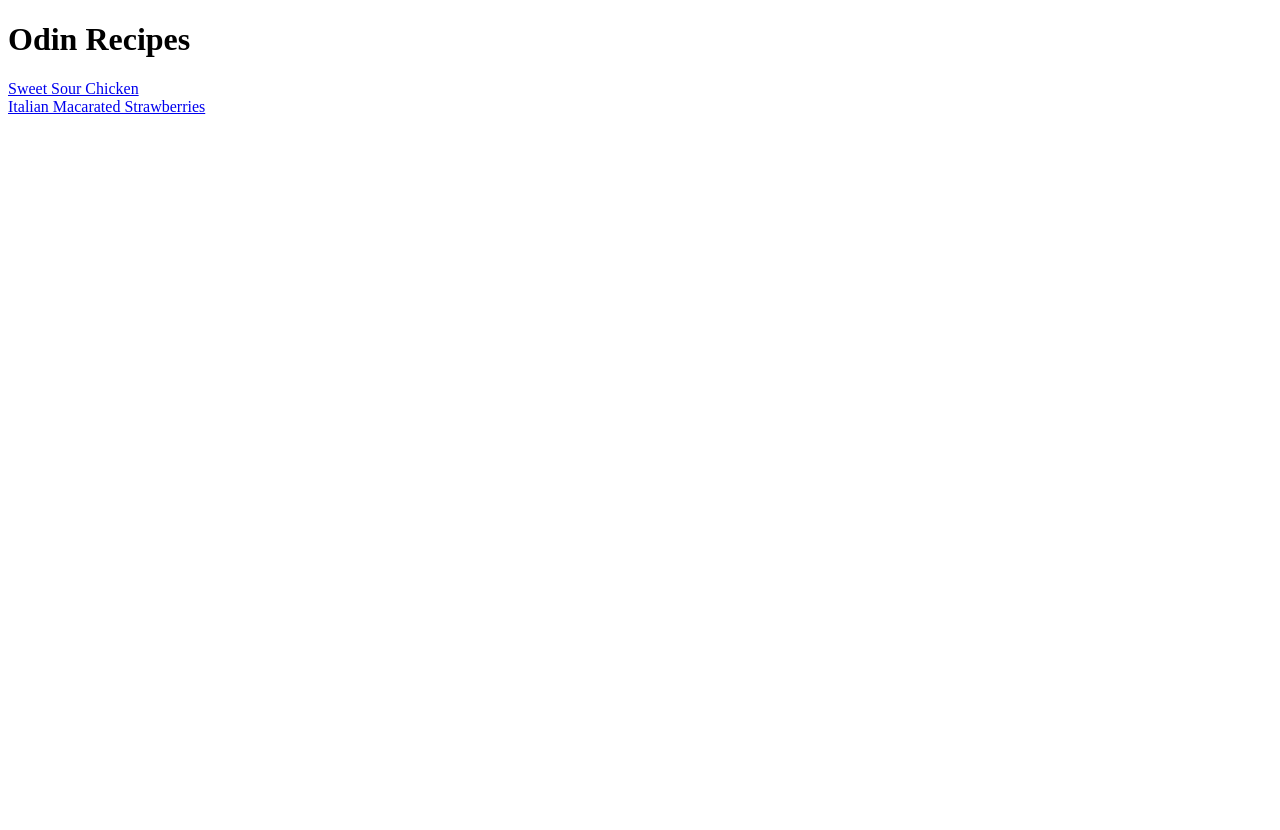
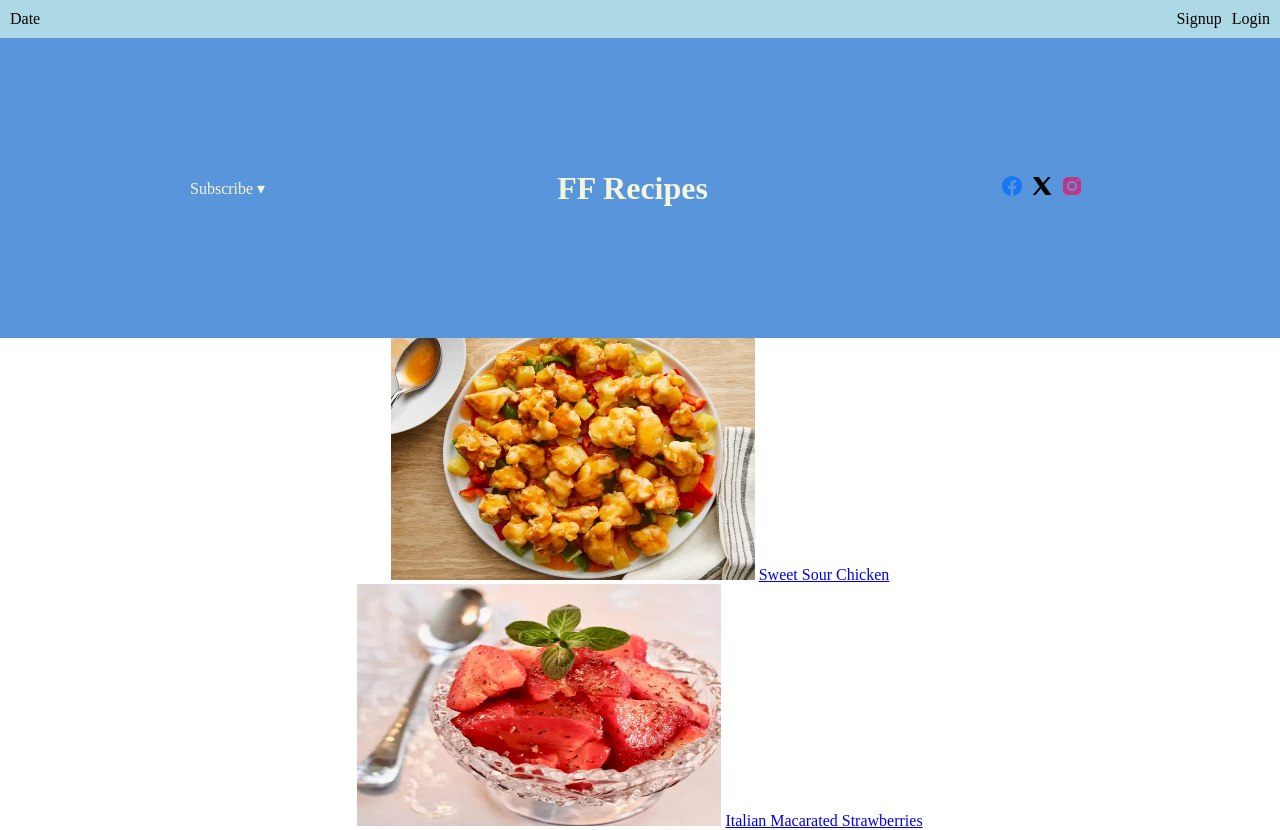
Before and after one commit to fariezfik/odin-recipes, a plain HTML site: page index.html in a window 1280 px wide. Before the commit the page ends 800 px from the top, so only its background shows below. Drawn offline with Linux system fonts and the light colour scheme.

Commit message:
"Using flexbox for index and modified css file"

```diff
--- a/css/styles.css
+++ b/css/styles.css
@@ -3,9 +3,41 @@
     padding: 0;
     box-sizing: border-box;
 }
+.login-signup{
+    background-color: lightblue;
+    display: flex;
+    padding: 10px;
+}
+.links{
+    display: flex;
+    justify-content: flex-end;
+    margin-left: auto;
+    gap: 10px;
+}
 .title{
     background-color: #5995DA;
     color: beige;
-    padding: 20px;
-    text-align: center;
+    display: flex;
+    justify-content: center;
 }
+.header{
+    display: flex;
+    justify-content: space-between;
+    width: 900px;
+    height: 300px;
+    align-items: center;
+}
+.menu-container{
+    display: flex;
+    justify-content: center;
+}
+.menu{
+   width: 900px;
+   display: flex;
+   justify-content: center;
+   flex-wrap: wrap;
+   flex-direction: row-reverse;
+   align-items: center;
+   text-align: center;
+
+}
--- a/index.html
+++ b/index.html
@@ -3,11 +3,39 @@
 <head>
     <meta charset="UTF-8">
     <meta name="viewport" content="width=device-width, initial-scale=1.0">
+    <link rel="stylesheet" href="./css/styles.css">
     <title>Odin Recipes</title>
 </head>
 <body>
-    <h1>Odin Recipes</h1>
-    <a href="./recipes/sweetsour-chicken.html">Sweet Sour Chicken</a><br>
-    <a href="./recipes/italian-macerated-strawberries.html">Italian Macarated Strawberries</a>
-</body>
-</html>
+    <div class="login-signup">
+        <div class="date">Date</div>
+        <div class="links">
+            <div class="signup">Signup</div>
+            <div class="login">Login</div>
+        </div>
+    </div>
+    <div class="title">
+        <div class="header">
+            <div class="subscribe">Subscribe &#9662</div>
+            <div class="Odin-recipes"><h1>FF Recipes</h1></div>
+            <div class="social"><img src="./img/social-icons.svg"></div>
+        </div>
+    </div>
+
+
+    <div class="menu-container">
+        <div class="menu">
+            <div class="sweetsour-chicken">
+                <img src="./img/sweet-sour.webp" width="364" height="242">
+                <a href="./recipes/sweetsour-chicken.html">Sweet Sour Chicken</a>
+            </div>
+            <div class="italian-macerated-strawberries">
+                <img src="./img/strawberry.webp" width="364" height="242">
+                <a href="./recipes/italian-macerated-strawberries.html">Italian Macarated Strawberries</a>
+            </div>
+        </div>
+    </div>
+    </div>
+    </body>
+
+    </html>
```
Also changed, not shown: img/social-icons.svg (added), img/strawberry.webp (added), img/sweet-sour.webp (added).
